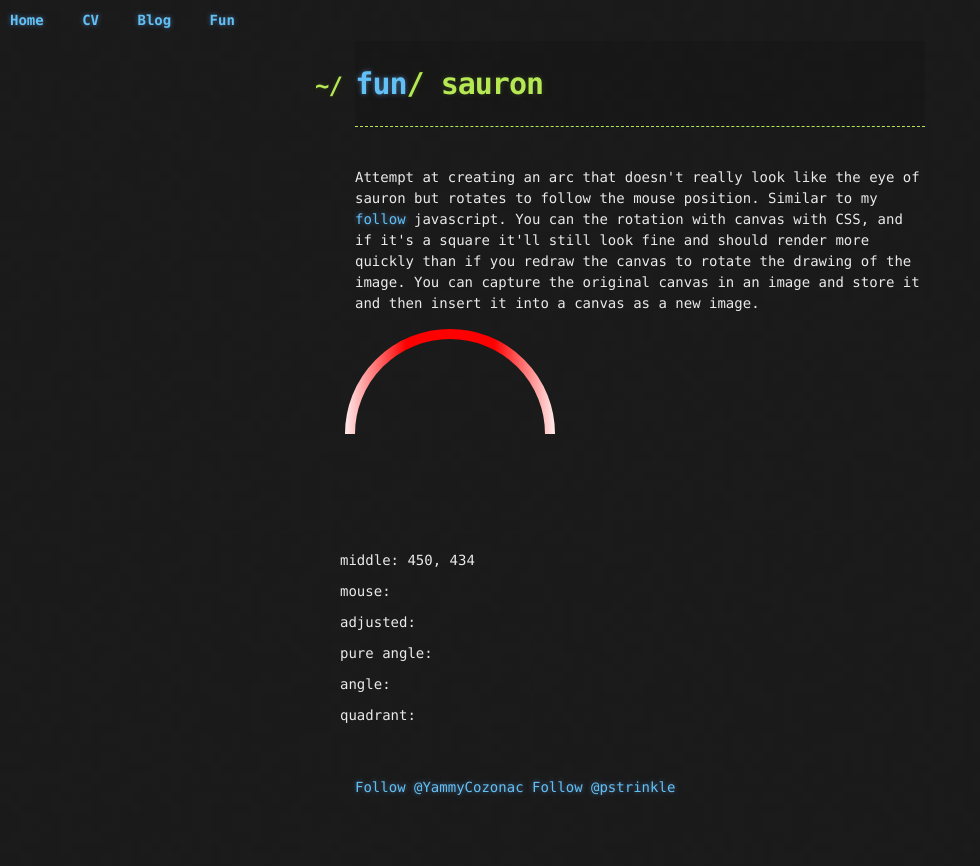
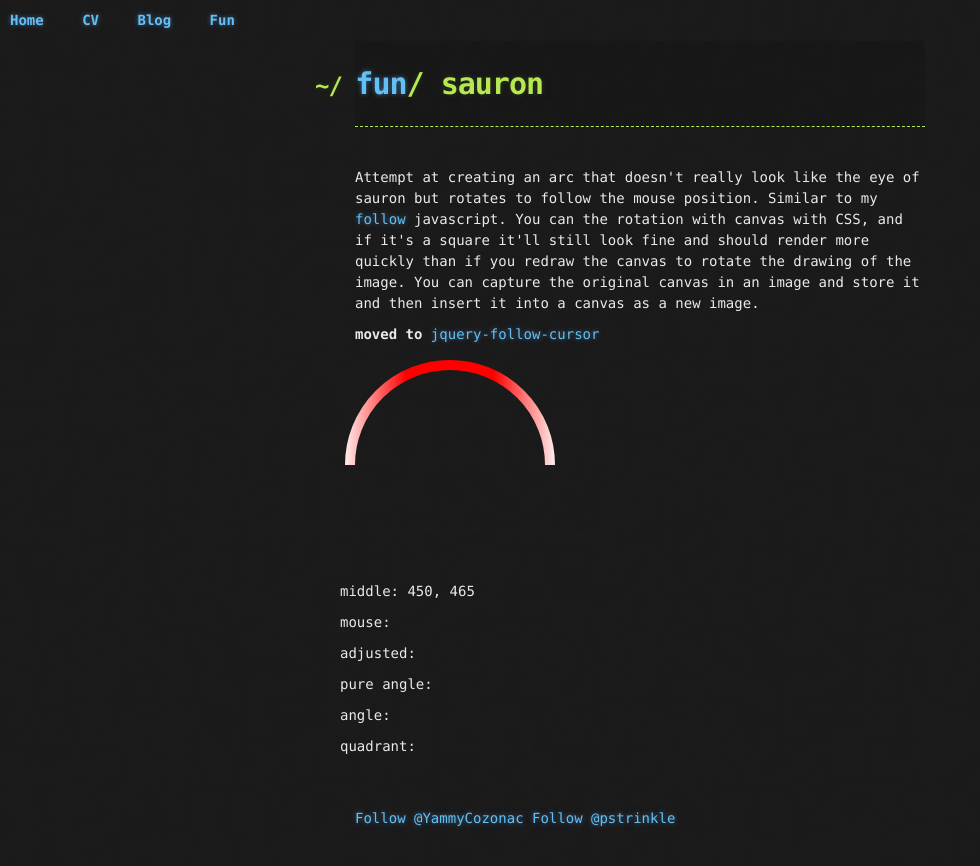
Before and after one commit to pstrinkle/pstrinkle.github.io, a Jekyll site: the page built from fun/sauron.html, in a window 1280 px wide. Shown: the top 866 px of the page, without its empty margins (0-980 px from the left). Built offline with Jekyll 4.4.1, drawn with Linux system fonts in a browser that asks for light colours; nearby versions of some CDN libraries; comment, search, counter and statistics services are not loaded.

Commit message:
Update sauron.html

```diff
--- a/fun/sauron.html
+++ b/fun/sauron.html
@@ -10,6 +10,8 @@ You can the rotation with canvas with CSS, and if it's a square it'll still look
  more quickly than if you redraw the canvas to rotate the drawing of the image.  You can capture the original
 canvas in an image and store it and then insert it into a canvas as a new image.
 </p>
+
+<p><strong>moved to </strong><a href="http://www.1shoe.net/jquery-follow-cursor/">jquery-follow-cursor</a></p>
 
 <div class="row">
   <canvas id='eye' height="220" width="220" />
```
